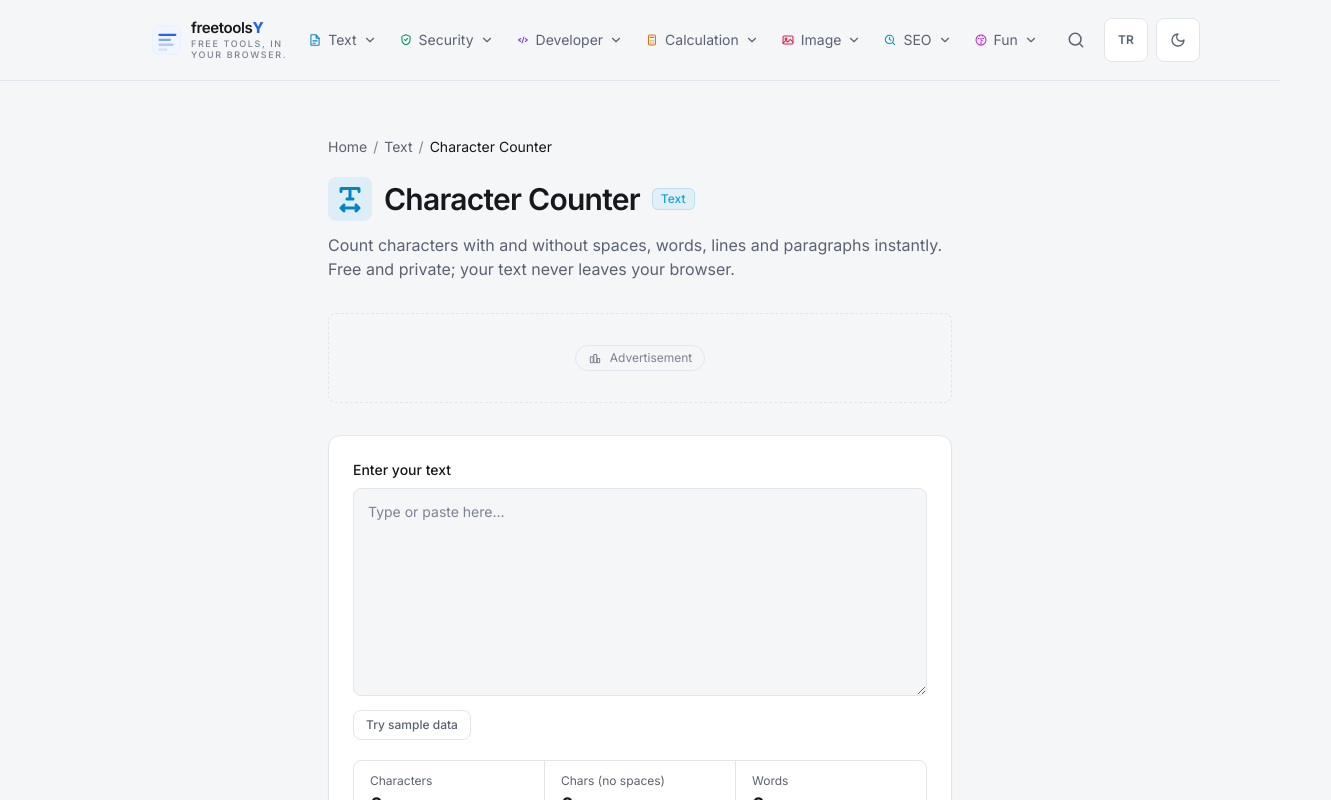
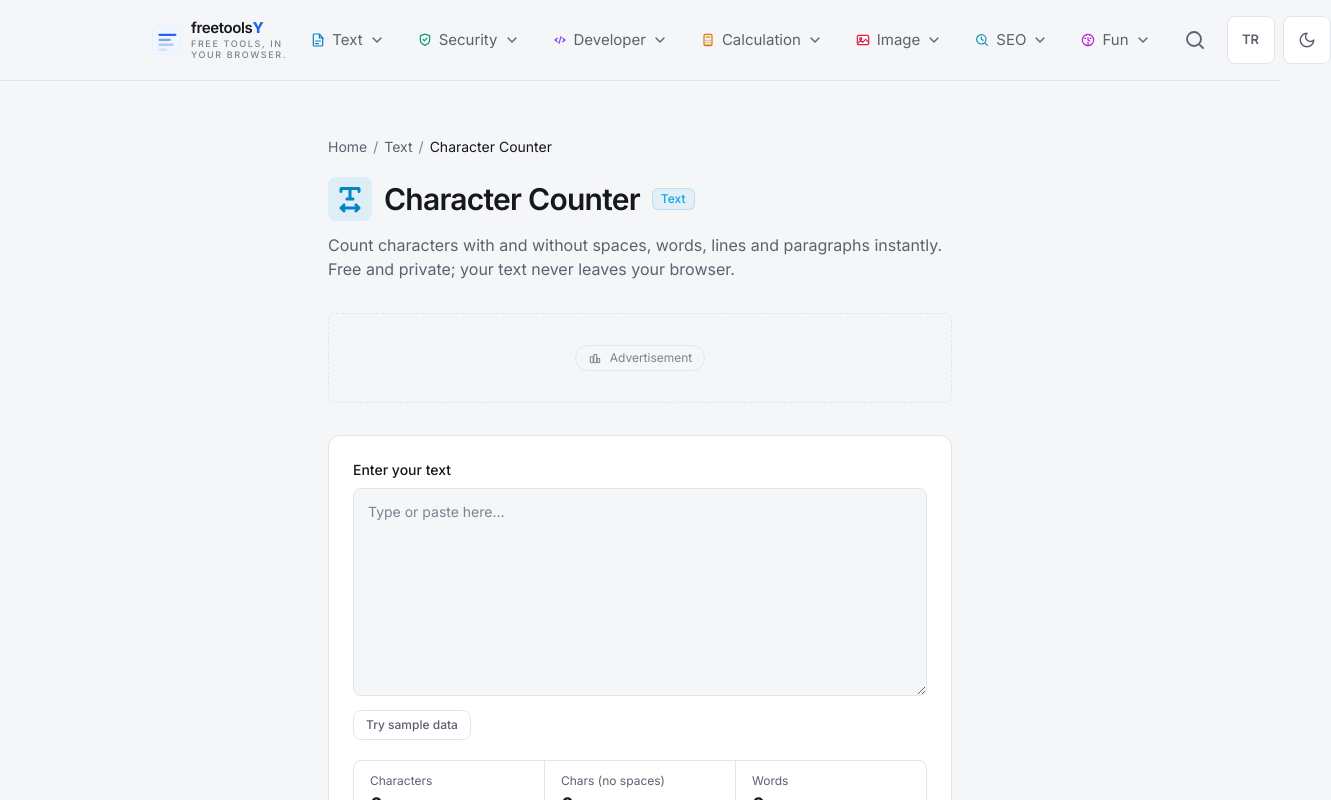
Before and after one commit to 4min-prog/freetoolsy, a Next.js app: page /en/araclar/character-counter in a window 1280 px wide. Shown: the top 800 px of the page, 1331 px wide, since content can reach past the window. Built offline with nearby package versions, Linux system fonts and the light colour scheme.

Commit message:
Nav elemanlarini buyuttu: kategori butonlari 15px + h-4 ikon, mobil kategori 15px, arama ikonu h-6, dile/tema degistirici h-12 (18px ikon)

```diff
--- a/components/Header.tsx
+++ b/components/Header.tsx
@@ -53,7 +53,7 @@ export default function Header() {
           </Link>
 
           <nav className="ml-auto flex items-center gap-1 md:gap-2">
-            <div className="hidden md:flex items-center gap-0.5">
+            <div className="hidden md:flex items-center gap-1 md:gap-2">
               {categories.map((category) => (
                 <div key={category.id} className="relative">
                   <button
@@ -61,11 +61,11 @@ export default function Header() {
                     onClick={() => toggleMenu(category.id)}
                     aria-expanded={openMenu === category.id}
                     aria-haspopup="menu"
-                    className="flex items-center gap-1.5 rounded-md px-2.5 py-1.5 text-sm text-muted transition-colors hover:text-text"
+                    className="flex items-center gap-1.5 rounded-md px-3 py-2 text-[15px] text-muted transition-colors hover:text-text"
                   >
                     <CategoryIcon
                       id={category.id}
-                      className={`h-3.5 w-3.5 shrink-0 ${categoryTheme(category.id).iconText}`}
+                      className={`h-4 w-4 shrink-0 ${categoryTheme(category.id).iconText}`}
                     />
                     {tc(category.id)}
                     <svg
@@ -76,7 +76,7 @@ export default function Header() {
                       strokeLinecap="round"
                       strokeLinejoin="round"
                       aria-hidden="true"
-                      className={`h-3.5 w-3.5 transition-transform duration-200 ${
+                      className={`h-4 w-4 transition-transform duration-200 ${
                         openMenu === category.id ? "rotate-180" : ""
                       }`}
                     >
@@ -115,7 +115,7 @@ export default function Header() {
                 onClick={() => toggleMenu("__mobile")}
                 aria-expanded={openMenu === "__mobile"}
                 aria-haspopup="true"
-                className="flex items-center gap-1.5 rounded-md px-2 py-1.5 text-sm text-muted transition-colors hover:text-text"
+                className="flex items-center gap-1.5 rounded-md px-3 py-2 text-[15px] text-muted transition-colors hover:text-text"
               >
                 {t("categories")}
                 <svg
@@ -126,7 +126,7 @@ export default function Header() {
                   strokeLinecap="round"
                   strokeLinejoin="round"
                   aria-hidden="true"
-                  className={`h-3.5 w-3.5 transition-transform duration-200 ${
+                  className={`h-4 w-4 transition-transform duration-200 ${
                     openMenu === "__mobile" ? "rotate-180" : ""
                   }`}
                 >
@@ -161,7 +161,7 @@ export default function Header() {
               type="button"
               onClick={() => setSearchOpen(true)}
               aria-label={t("searchLabel")}
-              className="rounded-md p-2.5 text-muted transition-colors hover:text-text"
+              className="rounded-md p-3 text-muted transition-colors hover:text-text"
             >
               <svg
                 viewBox="0 0 24 24"
@@ -171,7 +171,7 @@ export default function Header() {
                 strokeLinecap="round"
                 strokeLinejoin="round"
                 aria-hidden="true"
-                className="h-5 w-5"
+                className="h-6 w-6"
               >
                 <circle cx="11" cy="11" r="7" />
                 <path d="M20 20l-3.2-3.2" />
--- a/components/LocaleSwitcher.tsx
+++ b/components/LocaleSwitcher.tsx
@@ -20,7 +20,7 @@ export default function LocaleSwitcher() {
         other.toUpperCase()
       }
       title={other === "tr" ? t("switchToTurkish") : t("switchToEnglish")}
-      className="grid h-11 w-11 place-items-center rounded-lg border border-border bg-surface text-xs font-semibold uppercase text-muted transition-colors hover:border-strong hover:text-text"
+      className="grid h-12 w-12 place-items-center rounded-lg border border-border bg-surface text-[13px] font-semibold uppercase text-muted transition-colors hover:border-strong hover:text-text"
     >
       {other}
     </Link>
--- a/components/ThemeToggle.tsx
+++ b/components/ThemeToggle.tsx
@@ -37,15 +37,15 @@ export default function ThemeToggle() {
       type="button"
       onClick={toggle}
       aria-label={mounted && dark ? t("toLight") : t("toDark")}
-      className="grid h-11 w-11 place-items-center rounded-lg border border-border bg-surface text-muted transition-colors hover:border-strong hover:text-text"
+      className="grid h-12 w-12 place-items-center rounded-lg border border-border bg-surface text-muted transition-colors hover:border-strong hover:text-text"
     >
       {mounted && dark ? (
-        <svg width="16" height="16" viewBox="0 0 24 24" fill="none" stroke="currentColor" strokeWidth="2" strokeLinecap="round" strokeLinejoin="round" aria-hidden="true">
+        <svg width="18" height="18" viewBox="0 0 24 24" fill="none" stroke="currentColor" strokeWidth="2" strokeLinecap="round" strokeLinejoin="round" aria-hidden="true">
           <circle cx="12" cy="12" r="4" />
           <path d="M12 2v2M12 20v2M4.93 4.93l1.41 1.41M17.66 17.66l1.41 1.41M2 12h2M20 12h2M6.34 17.66l-1.41 1.41M19.07 4.93l-1.41 1.41" />
         </svg>
       ) : (
-        <svg width="16" height="16" viewBox="0 0 24 24" fill="none" stroke="currentColor" strokeWidth="2" strokeLinecap="round" strokeLinejoin="round" aria-hidden="true">
+        <svg width="18" height="18" viewBox="0 0 24 24" fill="none" stroke="currentColor" strokeWidth="2" strokeLinecap="round" strokeLinejoin="round" aria-hidden="true">
           <path d="M12 3a6 6 0 0 0 9 9 9 9 0 1 1-9-9Z" />
         </svg>
       )}
```
